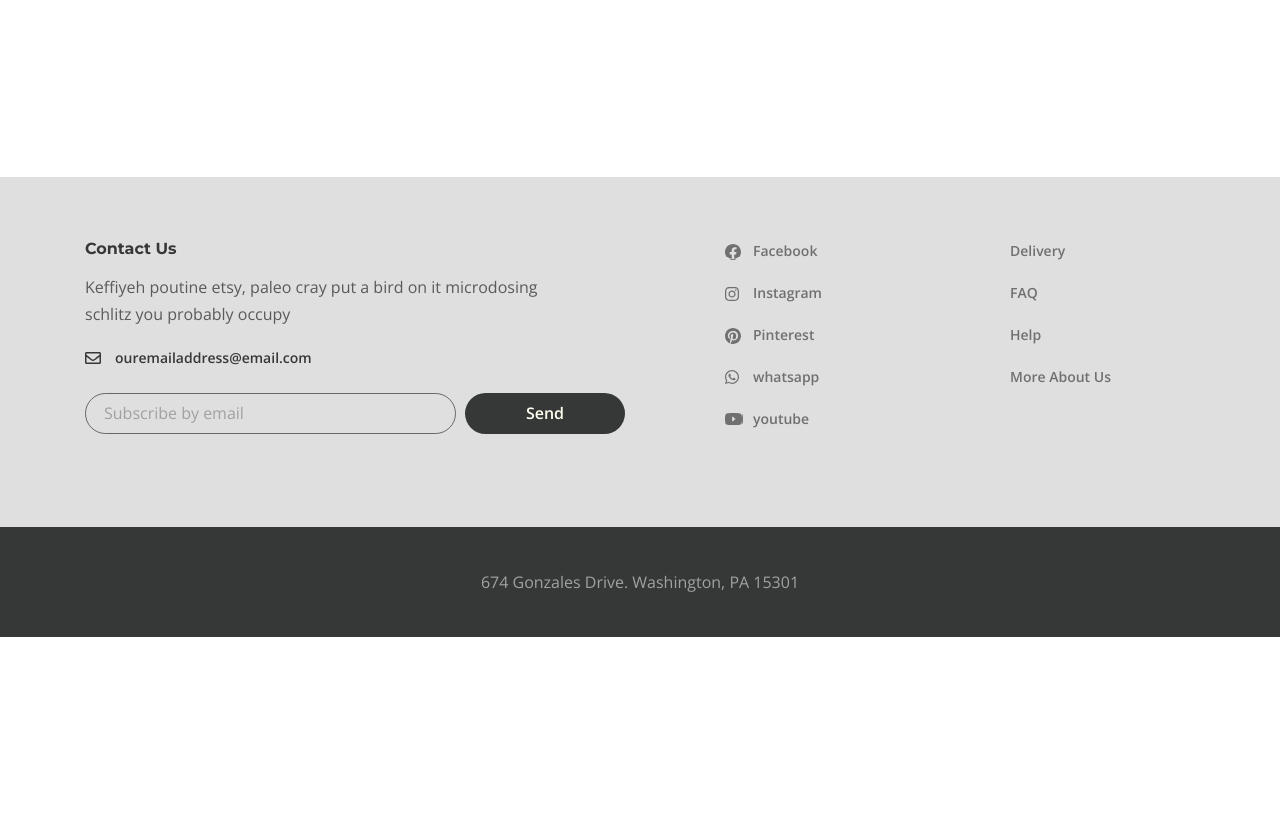
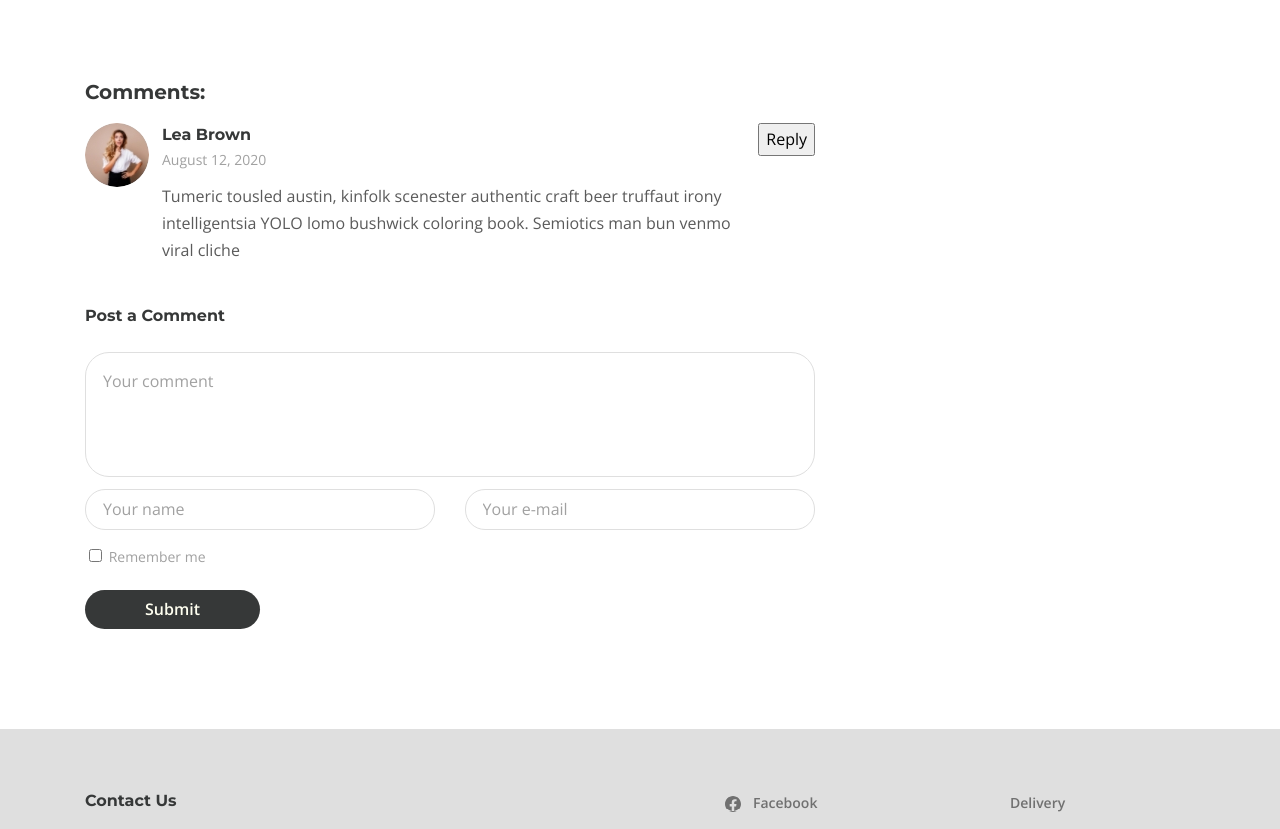
Before and after one commit to breaking16/DESIRE, a website: page app/blog-one.html in a window 1280 px wide. Shown: the part 1718-2547 px from the top of the page. Before the commit the page ends 2355 px from the top, so only its background shows below. Drawn offline with nearby package versions, Linux system fonts and the light colour scheme; files whose address does not match are found by name.

Commit message:
1half aparty

```diff
--- a/app/blog-one.html
+++ b/app/blog-one.html
@@ -130,27 +130,53 @@
                 </div>
                 <div class="blog-one__tags">
                   <h4 class="blog-one__tags-title">Tags</h4>
-                  <a class="blog-one__tags-link" href="">Bedroom furniture</a>
-                  <a class="blog-one__tags-link" href="">Office furniture</a>
-                  <a class="blog-one__tags-link" href="">Dining room futniture</a>
-                  <a class="blog-one__tags-link" href="">Chair</a>
+                  <a class="blog-one__tags-link" href="#">Bedroom furniture</a>
+                  <a class="blog-one__tags-link" href="#">Office furniture</a>
+                  <a class="blog-one__tags-link" href="#">Dining room futniture</a>
+                  <a class="blog-one__tags-link" href="#">Chair</a>
                 </div>
                 <div class="blog-one__links">
                   <a class="blog-one__link blog-one__link-prev" href="#">
-                    Cred selfies edison bulb four dollar toast humblebrag
+                    <span>Cred selfies edison bulb four dollar toast humblebrag</span>
                   </a>
                   <a class="blog-one__link blog-one__link-next" href="#">
-                    Semiotics fixie four dollar toast, next level
+                    <span>Semiotics fixie four dollar toast, next level</span>
                   </a>
                 </div>
               </div>
+
+              <div class="blog-one__comments">
+                <h4 class="blog-one__comments-title">Comments:</h4>
+                <div class="blog-one__comments-item">
+                  <img class="blog-one__comments-avatar" src="images/content/avatar.jpeg" alt="avatar">
+                  <div class="blog-one__comments-info">
+                    <p class="blog-one__comments-name">Lea Brown</p>
+                    <p class="blog-one__comments-date">August 12, 2020</p>
+                    <p class="blog-one__comments-text">Tumeric tousled austin, kinfolk scenester authentic craft beer
+                      truffaut irony intelligentsia YOLO lomo bushwick coloring
+                      book. Semiotics man bun venmo viral cliche</p>
+                  </div>
+                  <button class="blog-one__reply">Reply</button>
+                </div>
+              </div>
+              <form class="blog-one__form">
+                <h4 class="blog-one__form-title">Post a Comment</h4>
+                <textarea class="blog-one__form-textarea" placeholder="Your comment"></textarea>
+                <input class="blog-one__form-input" type="text" placeholder="Your name">
+                <input class="blog-one__form-input" type="email" placeholder="Your e-mail">
+                <label class="blog-one__form-label">
+                  <input class="blog-one__form-labelinput" type="checkbox">
+                  Remember me
+                </label>
+                <button class="blog-one__form-btn" type="submit">Submit</button>
+              </form>
             </div>
 
             <aside class="aside">
               <form class="aside__search">
                 <input class="aside__search-input" type="text" placeholder="Search">
                 <button class="aside__search-btn" type="submit">
-                  <img src="images/search-icon.svg" alt="search-icon">
+                  <img src="images/search-icon.svg" alt="search icon">
                 </button>
               </form>
               <div class="blog__category">
--- /dev/null
+++ b/app/scss/_media.scss
@@ -0,0 +1,47 @@
+@media (max-width: 768px) {
+  .header {
+    &__btn {
+      display: none;
+    }
+  }
+  .menu {
+    &__list-item {
+      padding-left: 0;
+      & + .menu__list-item {
+        padding-right: 0;
+      }
+    }
+  }
+  .logo {
+    margin: 0;
+  }
+}
+
+@media (max-width: 540px) {
+  .logo {
+    order: -1;
+  }
+  .header {
+    &__btn-menu {
+      display: block;
+      background-color: transparent;
+      border: none;
+      cursor: pointer;
+      span {
+        background-color: rgb(0, 0, 0);
+        width: 37px;
+        height: 3px;
+        border-radius: 3px;
+        display: block;
+        margin: 6px 0;
+      }
+    }
+  }
+  .menu {
+    &__list {
+      display: none;
+    }
+    &__btn-menu {
+    }
+  }
+}
--- a/app/scss/style.scss
+++ b/app/scss/style.scss
@@ -18,6 +18,9 @@
     cursor: pointer;
   }
   &__btn-menu {
+    display: none;
+  }
+  &__header__btn-menu {
     display: none;
   }
 }
@@ -1089,7 +1092,6 @@
     color: $title;
   }
 }
-
 .blog-one__item {
   p {
     margin-bottom: 40px;
@@ -1136,6 +1138,7 @@
     border-bottom: 1px solid rgb(223, 223, 223);
     display: flex;
     justify-content: space-between;
+    margin-bottom: 35px;
   }
   &__link {
     width: 243px;
@@ -1167,4 +1170,101 @@
       right: 0;
     }
   }
+  &__comments-title {
+    color: $title;
+    @extend %title-font;
+    line-height: 31px;
+    font-size: 20px;
+    margin-bottom: 15px;
+  }
+  &__comments-item {
+    display: flex;
+    justify-content: space-between;
+    align-items: start;
+    margin-bottom: 40px;
+  }
+  &__comments-avatar {
+    width: 64px;
+    height: 64px;
+    object-fit: cover;
+    border-radius: 50%;
+    margin-right: 13px;
+  }
+  &__replay {
+    background-color: transparent;
+    margin-left: 5px;
+    border: none;
+    padding: 0;
+    font: 14px;
+    font-weight: 600;
+    color: rgb(112, 112, 112);
+  }
+  &__comments-name {
+    color: $title;
+    @extend%title-font;
+    line-height: 23px;
+  }
+  &__comments-date {
+    margin-bottom: 10px;
+    font-size: 14px;
+    color: rgb(161, 161, 161);
+  }
+  &__form {
+    display: flex;
+    flex-wrap: wrap;
+    justify-content: space-between;
+  }
+  &__form-title {
+    margin-bottom: 25px;
+    color: $title;
+    @extend %title-font;
+    line-height: 23px;
+  }
+  &__form-textarea {
+    width: 100%;
+    border: 1px solid rgb(223, 223, 223);
+    border-radius: 24px;
+    padding: 14px 17px;
+    min-height: 125px;
+    resize: none;
+    margin-bottom: 12px;
+    &::placeholder {
+      color: rgb(161, 161, 161);
+      font-family: "Open Sans", sans-serif;
+      font-size: 16px;
+      font-weight: 400;
+      line-height: 28px;
+    }
+  }
+  &__form-input {
+    border: 1px solid rgb(223, 223, 223);
+    border-radius: 20px;
+    padding: 6px 17px;
+    margin-bottom: 13px;
+    width: 48%;
+    &::placeholder {
+      color: rgb(161, 161, 161);
+      font-family: "Open Sans", sans-serif;
+      font-size: 16px;
+      font-weight: 400;
+      line-height: 28px;
+    }
+  }
+  &__form-label {
+    width: 100%;
+    margin-bottom: 20px;
+    font-size: 14px;
+    color: rgb(161, 161, 161);
+  }
+  &__form-btn {
+    border: none;
+    background: $title;
+    color: rgb(255, 255, 240);
+    font-weight: 600;
+    border-radius: 21px;
+    padding: 6px 60px;
+    cursor: pointer;
+  }
 }
+
+@import "media";
```
Also changed, not shown: app/blog.html (+1 -1 lines), app/page.html (+23 -10 lines), app/css/style.min.css, app/images/content/avatar.jpeg (added).
